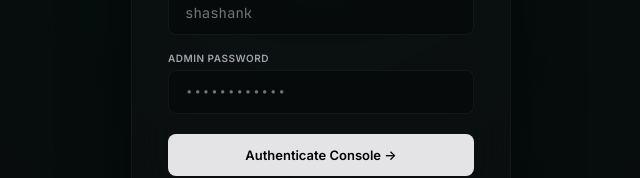
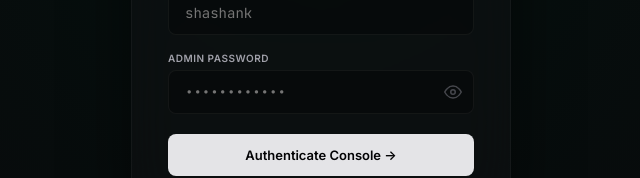
Before and after one commit to Shashankgyaplar/cockpitBV, a React (Create React App) app: page / in a window 1280 px wide. Shown: the part 403-581 px from the top of the page, without its empty margins (319-959 px from the left). Built offline with nearby package versions, Linux system fonts and the light colour scheme.

Commit message:
feat: implement password visibility toggle with smooth micro-interactions

```diff
--- a/src/App.js
+++ b/src/App.js
@@ -32,6 +32,7 @@
   const [adminUsername, setAdminUsername] = useState('');
   const [adminPassword, setAdminPassword] = useState('');
   const [loginError, setLoginError] = useState('');
+  const [showPassword, setShowPassword] = useState(false);
 
   const handleAdminLogin = (e) => {
     e.preventDefault();
@@ -50,6 +51,7 @@
     setIsAdminLoggedIn(false);
     setAdminUsername('');
     setAdminPassword('');
+    setShowPassword(false);
   };
 
   if (!isAdminLoggedIn) {
@@ -78,15 +80,49 @@
 
           <div style={{ textAlign: 'left', display: 'flex', flexDirection: 'column', gap: '4px', marginBottom: '20px' }}>
             <label style={{ fontSize: '10px', textTransform: 'uppercase', color: 'var(--text-secondary)', fontWeight: '600', letterSpacing: '0.05em' }}>Admin Password</label>
+            <div style={{ position: 'relative', width: '100%' }}>
               <input
-              type="password"
+                type={showPassword ? "text" : "password"}
                 className="admin-input"
                 placeholder="••••••••••••"
                 value={adminPassword}
                 onChange={(e) => setAdminPassword(e.target.value)}
                 required
-              style={{ margin: 0 }}
+                style={{ margin: 0, paddingRight: '44px' }}
               />
+              <button
+                type="button"
+                onClick={() => setShowPassword(!showPassword)}
+                style={{
+                  position: 'absolute',
+                  right: '12px',
+                  top: '50%',
+                  transform: 'translateY(-50%)',
+                  background: 'none',
+                  border: 'none',
+                  cursor: 'pointer',
+                  color: 'var(--text-tertiary)',
+                  display: 'flex',
+                  alignItems: 'center',
+                  justifyContent: 'center',
+                  padding: 0,
+                  transition: 'color 0.2s, transform 0.1s',
+                }}
+                className="password-toggle-btn"
+              >
+                {showPassword ? (
+                  <svg xmlns="http://www.w3.org/2000/svg" width="18" height="18" viewBox="0 0 24 24" fill="none" stroke="currentColor" strokeWidth="2" strokeLinecap="round" strokeLinejoin="round">
+                    <path d="M17.94 17.94A10.07 10.07 0 0 1 12 20c-7 0-11-8-11-8a18.45 18.45 0 0 1 5.06-5.94M9.9 4.24A9.12 9.12 0 0 1 12 4c7 0 11 8 11 8a18.5 18.5 0 0 1-2.16 3.19m-6.72-1.07a3 3 0 1 1-4.24-4.24" />
+                    <line x1="1" y1="1" x2="23" y2="23" />
+                  </svg>
+                ) : (
+                  <svg xmlns="http://www.w3.org/2000/svg" width="18" height="18" viewBox="0 0 24 24" fill="none" stroke="currentColor" strokeWidth="2" strokeLinecap="round" strokeLinejoin="round">
+                    <path d="M1 12s4-8 11-8 11 8 11 8-4 8-11 8-11-8-11-8z" />
+                    <circle cx="12" cy="12" r="3" />
+                  </svg>
+                )}
+              </button>
+            </div>
             {loginError ? <div className="admin-error">{loginError}</div> : null}
           </div>
 
--- a/src/index.css
+++ b/src/index.css
@@ -496,3 +496,17 @@
   font-family: var(--font-mono);
   text-align: left;
 }
+
+.password-toggle-btn {
+  opacity: 0.6;
+  transition: all 0.2s ease-in-out;
+}
+
+.password-toggle-btn:hover {
+  color: var(--secure-green) !important;
+  opacity: 1;
+}
+
+.password-toggle-btn:active {
+  transform: translateY(-50%) scale(0.85) !important;
+}
```
Lines whose indentation alone changed are shown as unchanged.
